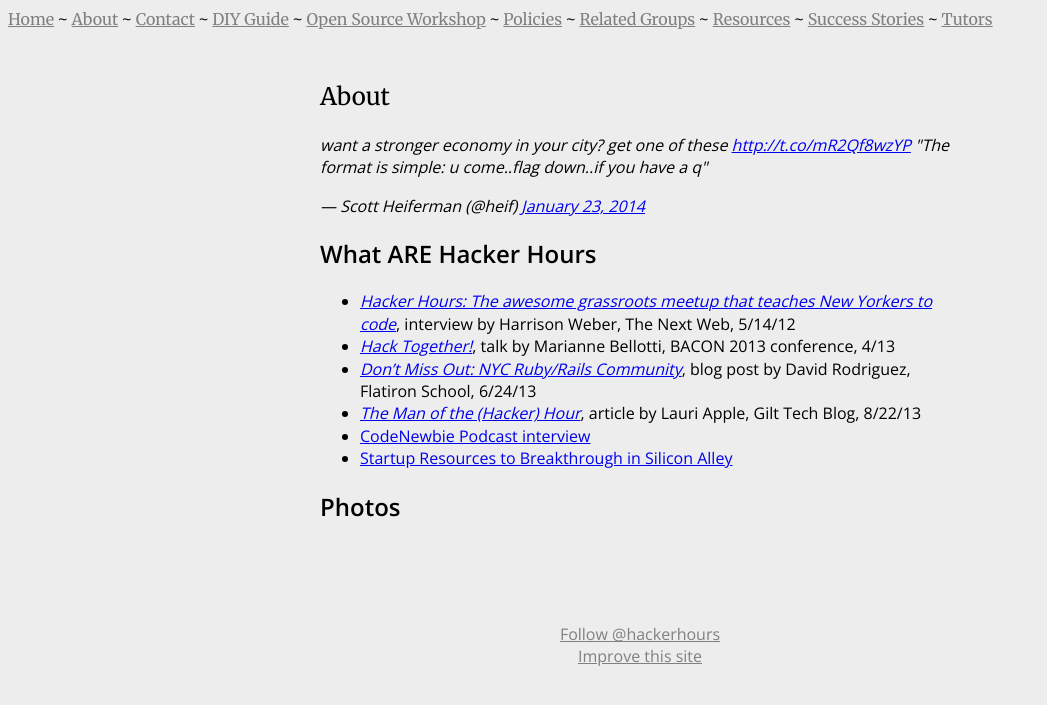
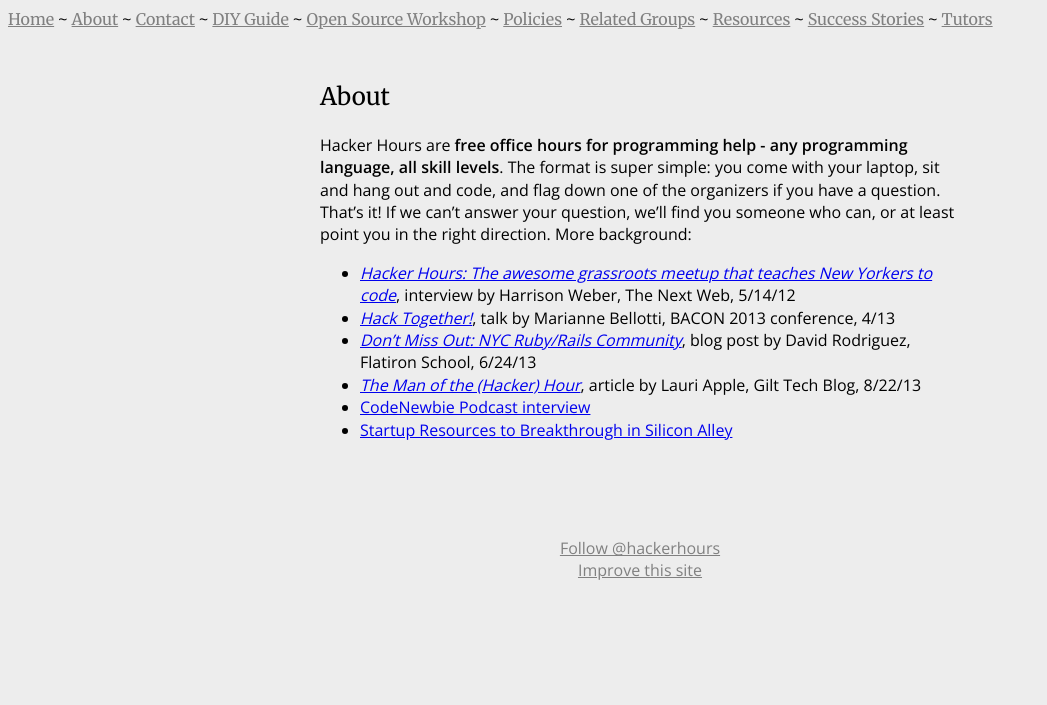
Before and after one commit to HackerHours/hackerhours.org, a Jekyll site: the page built from about.md, in a window 1280 px wide. Shown: the top 705 px of the page, without its empty margins (0-1047 px from the left). Built offline with Jekyll 4.4.1, drawn with Linux system fonts in a browser that asks for light colours; comment, search, counter and statistics services are not loaded.

Commit message:
expand about page

```diff
--- a/about.md
+++ b/about.md
@@ -2,10 +2,8 @@
 title: About
 ---
 
-<blockquote class="twitter-tweet" data-cards="hidden" lang="en"><p>want a stronger economy in your city? get one of these <a href="http://t.co/mR2Qf8wzYP">http://t.co/mR2Qf8wzYP</a> &quot;The format is simple: u come..flag down..if you have a q&quot;</p>&mdash; Scott Heiferman (@heif) <a href="https://twitter.com/heif/statuses/426436663640748032">January 23, 2014</a></blockquote>
-<script async src="//platform.twitter.com/widgets.js" charset="utf-8"></script>
+Hacker Hours are **free office hours for programming help - any programming language, all skill levels**. The format is super simple: you come with your laptop, sit and hang out and code, and flag down one of the organizers if you have a question.  That's it! If we can't answer your question, we'll find you someone who can, or at least point you in the right direction. More background:
 
-## What ARE Hacker Hours
 
 * [*Hacker Hours: The awesome grassroots meetup that teaches New Yorkers to code*](http://thenextweb.com/dd/2012/05/14/hacker-hours-the-awesome-grassroots-meetup-that-teaches-new-yorkers-to-code/), interview by Harrison Weber, The Next Web, 5/14/12
 * [*Hack Together!*](http://devslovebacon.com/conferences/bacon-2013/talks/hack-together), talk by Marianne Bellotti, BACON 2013 conference, 4/13
@@ -13,5 +11,3 @@ title: About
 * [*The Man of the (Hacker) Hour*](http://tech.gilt.com/post/59016326319/the-man-of-the-hacker-hour), article by Lauri Apple, Gilt Tech Blog, 8/22/13
 * [CodeNewbie Podcast interview](http://www.codenewbie.org/podcast/hacker-hours)
 * [Startup Resources to Breakthrough in Silicon Alley](https://medium.com/@Usspire/startup-resources-to-breakthrough-in-silicon-alley-part-1-events-meetups-864d408d987e)
-
-## Photos
```
Also changed, not shown: success-stories.md (+8 -0 lines).
